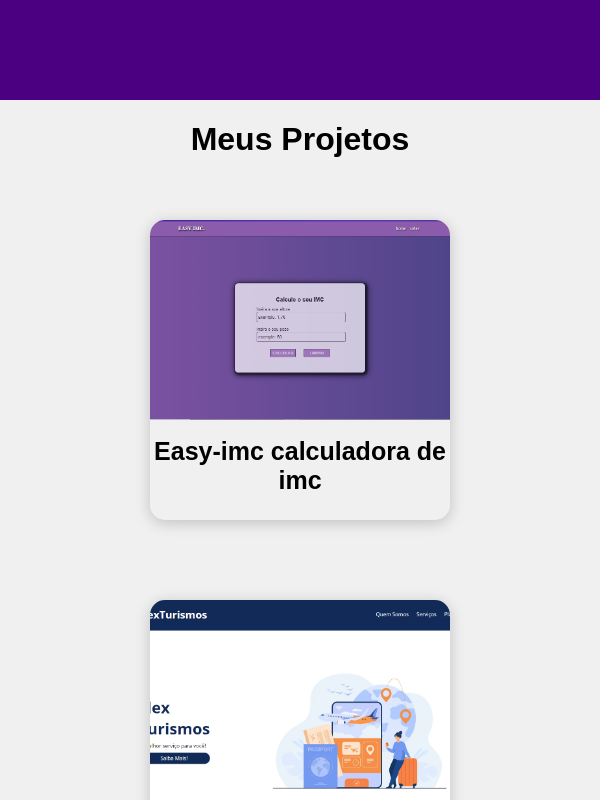
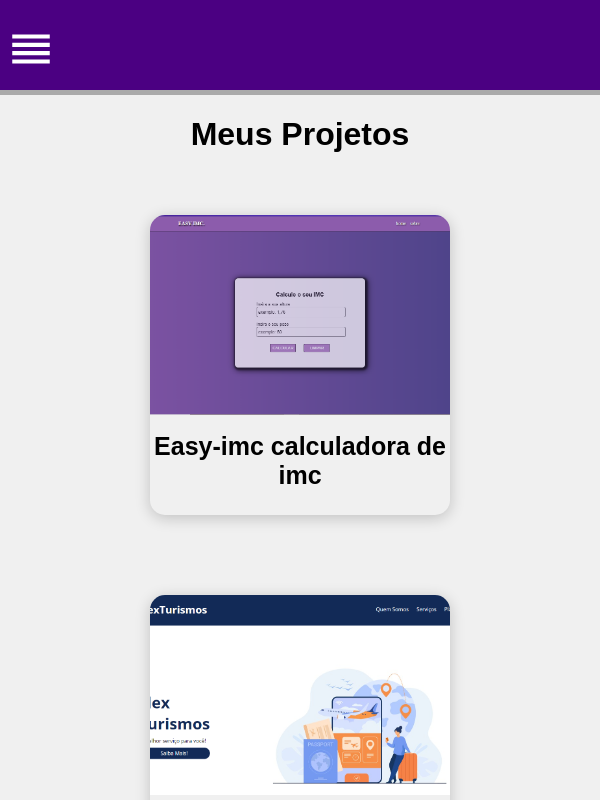
Before and after one commit to iamcoursin/portifolio-react, a React (Create React App) app: page /projetos in a window 600 px wide. Shown: the top 800 px of the page. Built offline with nearby package versions, Linux system fonts and the light colour scheme.

Commit message:
responsividade do component navbar

```diff
--- a/src/components/Navbar.js
+++ b/src/components/Navbar.js
@@ -23,9 +23,9 @@ function Navbar() {
         </button>
       </div>
       <div className="links">
-        <Link to="/"> Home</Link>
-        <Link to="/projetos"> Projetos</Link>
-        <Link to="/experiencia"> Experiência</Link>
+        <Link to="/">Home</Link>
+        <Link to="/projetos">Projetos</Link>
+        <Link to="/experiencia">Experiência</Link>
       </div>
     </div>
   );
--- a/src/styles/Navbar.css
+++ b/src/styles/Navbar.css
@@ -1,14 +1,108 @@
 
 .navbar {
+    align-items: center;
+    flex-direction: row;
+    justify-content: flex-end;
+    text-align: left;
+    display: flex;
     margin: 0;
     width: 100%;
-    height: 100px;
+    height: 90px;
     background: #4B0082;
+    border-bottom: 5px solid #aaa;
+
   }
 
   .links {
+    width: 60%;
+    display: flex;
+    align-items: flex-start;
+    justify-content: space-between;
+    color: white;
+  }
+
+   .links a:hover {
+    color: #aaa;
+  }
+
+  .navbar a {
+    color: white;
+    text-decoration: none;
+    font-size: 25px;
+  }
+
+  .toggleButton {
+    width: 50%;
+    height: 50px;
+    display: flex;
+    align-items: center;
+
+  }
+
+  .toggleButton svg {
+    font-size: 50px;
+  }
+  .toggleButton button {
+    background-color: transparent;
+    border: none;
+    color: white;
+    cursor: pointer;
+  }
+
+  #open {
+    transition: 0.5s;
+    height: 10vh;
+  }
+
+  #open .links {
+    flex-direction: column;
+    justify-content: center;
+
+  }
+
+  #open a {
     width: 100%;
-    height: 100%;
+    text-align: center;
+  }
+
+  @media only screen and (max-width: 905px) and (min-width:700px){
+    .links {
+      margin-left: 6vw;
+      width: 90%;
+      display: flex;
+      align-items: center;
+      justify-content: space-evenly;
+      color: white;
+    }
+
+     .links a:hover {
+      color: #aaa;
+    }
+
+    .navbar a {
+
+      color: white;
+      text-decoration: none;
+      font-size: 20px;
+    }
+
+  }
+
+  @media only screen and (max-width: 700px) {
+    .toggleButton {
+      display: flex;
+      align-self: flex-start;
+    }
+    #close a {
+      transition: 1s;
+      display: none;
+    }
+  }
+  /* ////// SE liga aqui ////////////////  */
+
+
+  .links {
+    width: 100%;
     display: flex;
     align-items: center;
     justify-content: center;
@@ -20,25 +114,24 @@
   }
 
   .navbar a {
+    margin: 10px;
     color: white;
     text-decoration: none;
-    margin: 20px;
     font-size: 25px;
   }
 
   .toggleButton {
-    width: 100%;
+    width: 1%;
     height: 100px;
     display: flex;
     align-items: center;
-    justify-content: flex-end;
+
   }
 
   .toggleButton svg {
     font-size: 50px;
   }
   .toggleButton button {
-    margin-right: 20px;
     background-color: transparent;
     border: none;
     color: white;
@@ -46,13 +139,13 @@
   }
 
   #open {
-    height: 100vh;
+    height: 30vh;
   }
 
   #open .links {
     flex-direction: column;
     justify-content: flex-start;
-    margin-top: 100px;
+
   }
 
   #open a {
@@ -60,22 +153,7 @@
     text-align: center;
   }
 
-  @media only screen and (max-width: 900px) {
-    .navbar a {
-      width: 70px;
-    }
-  }
-
-  @media only screen and (max-width: 600px) {
-    .toggleButton {
-      display: flex;
-    }
-    #close a {
-      display: none;
-    }
-  }
-
-  @media only screen and (min-width: 600px) {
+  @media only screen and (min-width: 700px) {
     .toggleButton {
       display: none;
     }
--- a/src/styles/ProjectDisplay.css
+++ b/src/styles/ProjectDisplay.css
@@ -1,6 +1,5 @@
 .project {
     width: 100%;
-    height: calc(100vh - 100px);
     display: flex;
     justify-content: center;
     align-items: center;
@@ -26,3 +25,47 @@
     font-size: 60px;
     color: #4B0082;
   }
+
+  @media only screen and (min-width: 600px) and (max-width: 1100px){
+    .project h1 {
+      color: #4B0082;
+      font-size: 35px;
+    }
+    .project img {
+      width: 500px;
+      border-radius: 10px;
+    }
+
+    .project p {
+      font-size: 20px;
+      color: #4B0082;
+    }
+
+    .project svg {
+      font-size: 40px;
+      color: #4B0082;
+    }
+
+  }
+  @media only screen and (max-width: 600px){
+    .project h1 {
+      margin-top: none;
+      color: #4B0082;
+      font-size: 25px;
+    }
+    .project img {
+      width: 400px;
+      border-radius: 10px;
+    }
+
+    .project p {
+      font-size: 15px;
+      color: #4B0082;
+    }
+
+    .project svg {
+      font-size: 30px;
+      color: #4B0082;
+    }
+
+  };
```
